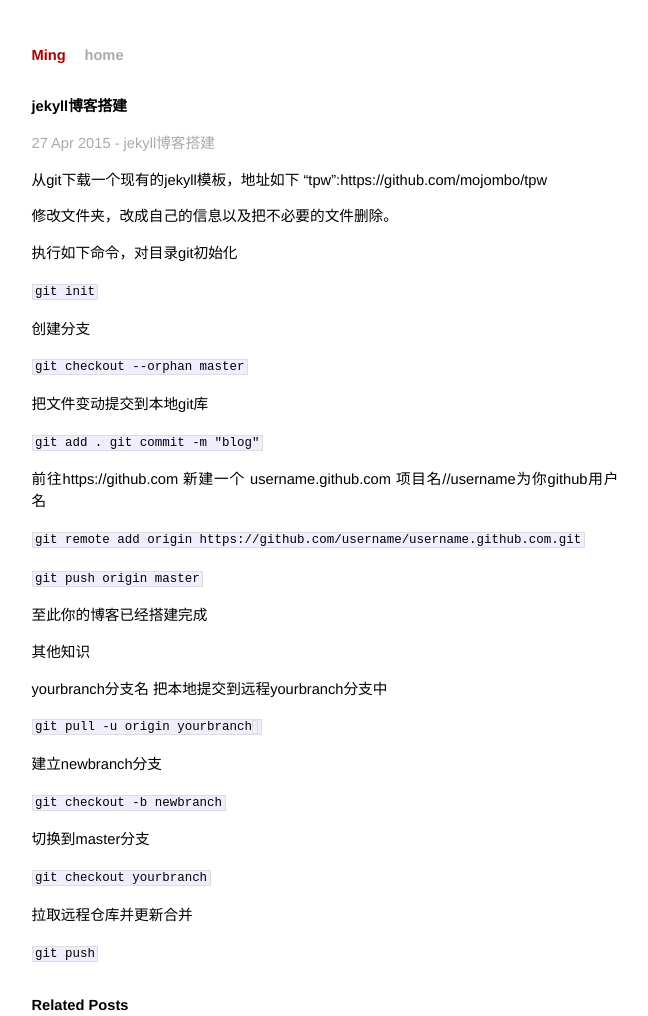
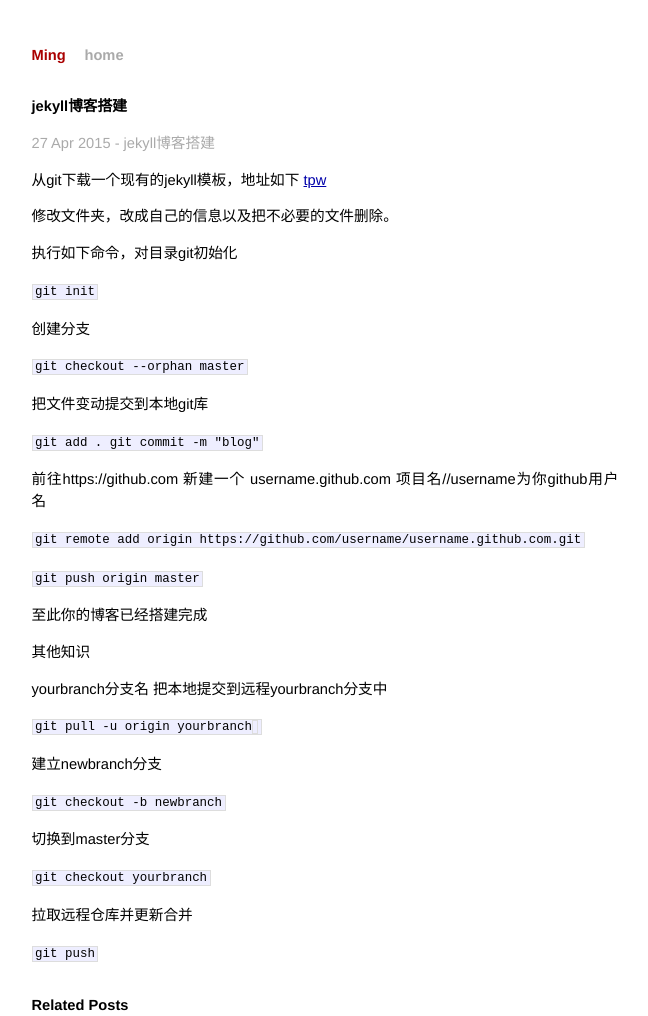
Before and after one commit to 2ming/2ming.github.com, a Jekyll site: the page built from _posts/2015-04-24-jekyll博客搭建.md, in a window 1280 px wide. Shown: the whole page, without its empty margins (315-963 px from the left). Built offline with Jekyll 4.4.1, drawn with Linux system fonts in a browser that asks for light colours; Markdown is read by kramdown in place of the engine named in the settings.

Commit message:
Update 2015-04-24-jekyll博客搭建.md

```diff
--- a/_posts/2015-04-24-jekyll博客搭建.md
+++ b/_posts/2015-04-24-jekyll博客搭建.md
@@ -9,7 +9,7 @@ title: jekyll博客搭建
 <p class="meta">27 Apr 2015 - jekyll博客搭建</p>
 
 从git下载一个现有的jekyll模板，地址如下
-"tpw":https://github.com/mojombo/tpw
+[tpw](https://github.com/mojombo/tpw/)
 
 修改文件夹，改成自己的信息以及把不必要的文件删除。
 
```
